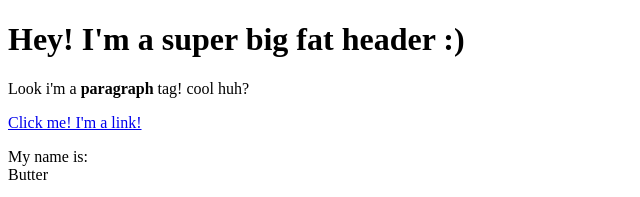
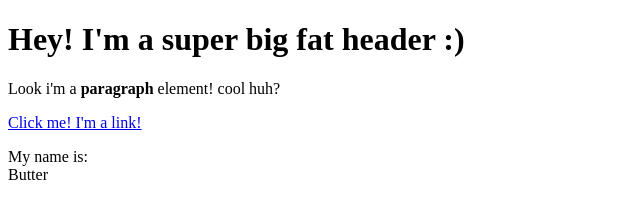
Before and after one commit to xLavanderlustx/myfirstwebsite, a plain HTML site: page Test.html in a window 1280 px wide. Shown: the top 197 px of the page, 0-640 px from the left. Drawn offline with Linux system fonts and the light colour scheme.

Commit message:
Changed "tag" to "element" in paragraph
tag to element (minor change)

```diff
--- a/Test.html
+++ b/Test.html
@@ -5,7 +5,7 @@
 </head>
 <body>
 	<h1>Hey! I'm a super big fat header :)</h1>
-	<p>Look i'm a <b>paragraph</b> tag! cool huh?</p>
+	<p>Look i'm a <b>paragraph</b> element! cool huh?</p>
 	<a href="https://www.google.com" target="_blank" title="Let's go to google!">Click me! I'm a link!</a>
 	<p>My name is:<br>
 	Butter</p>
```
